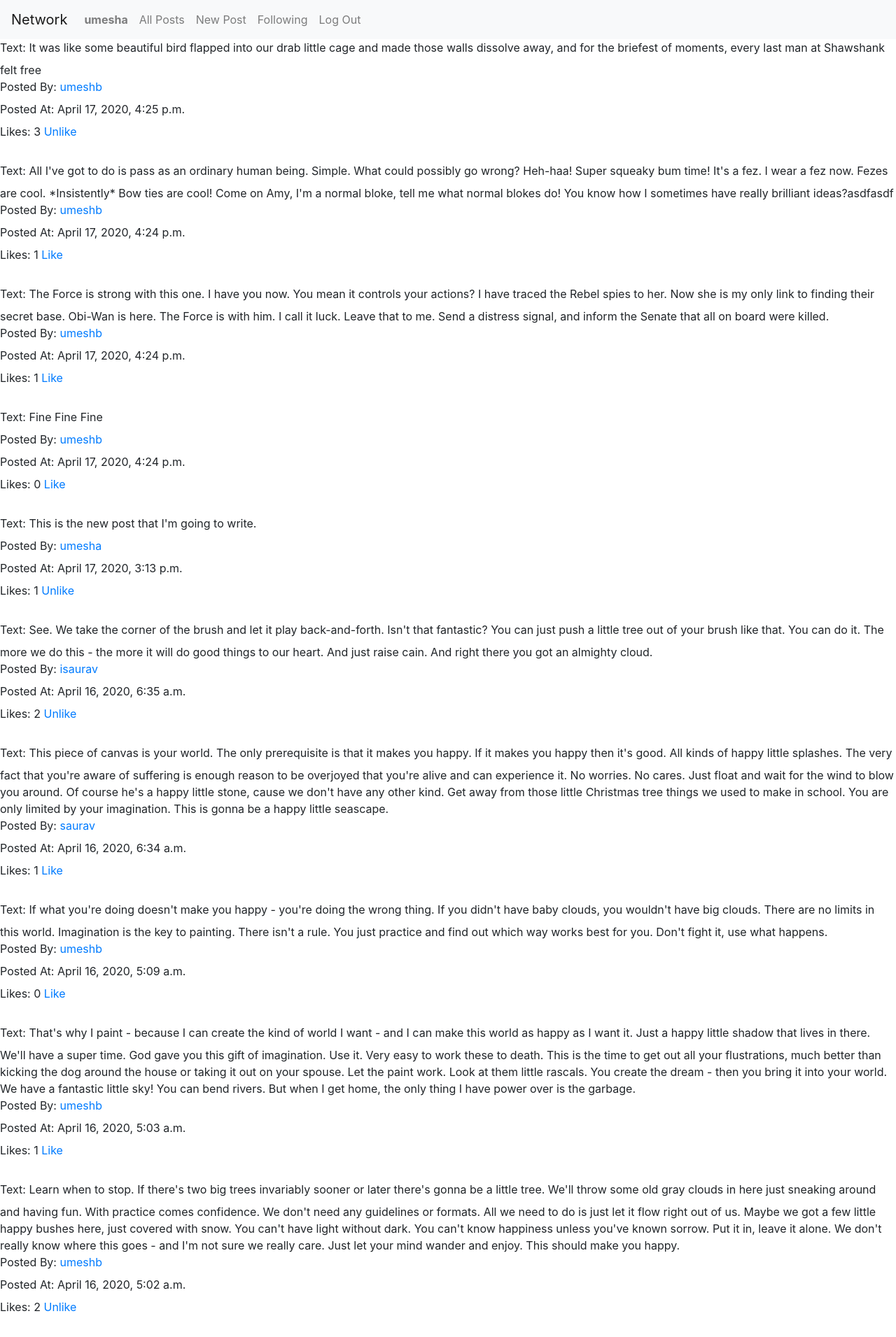
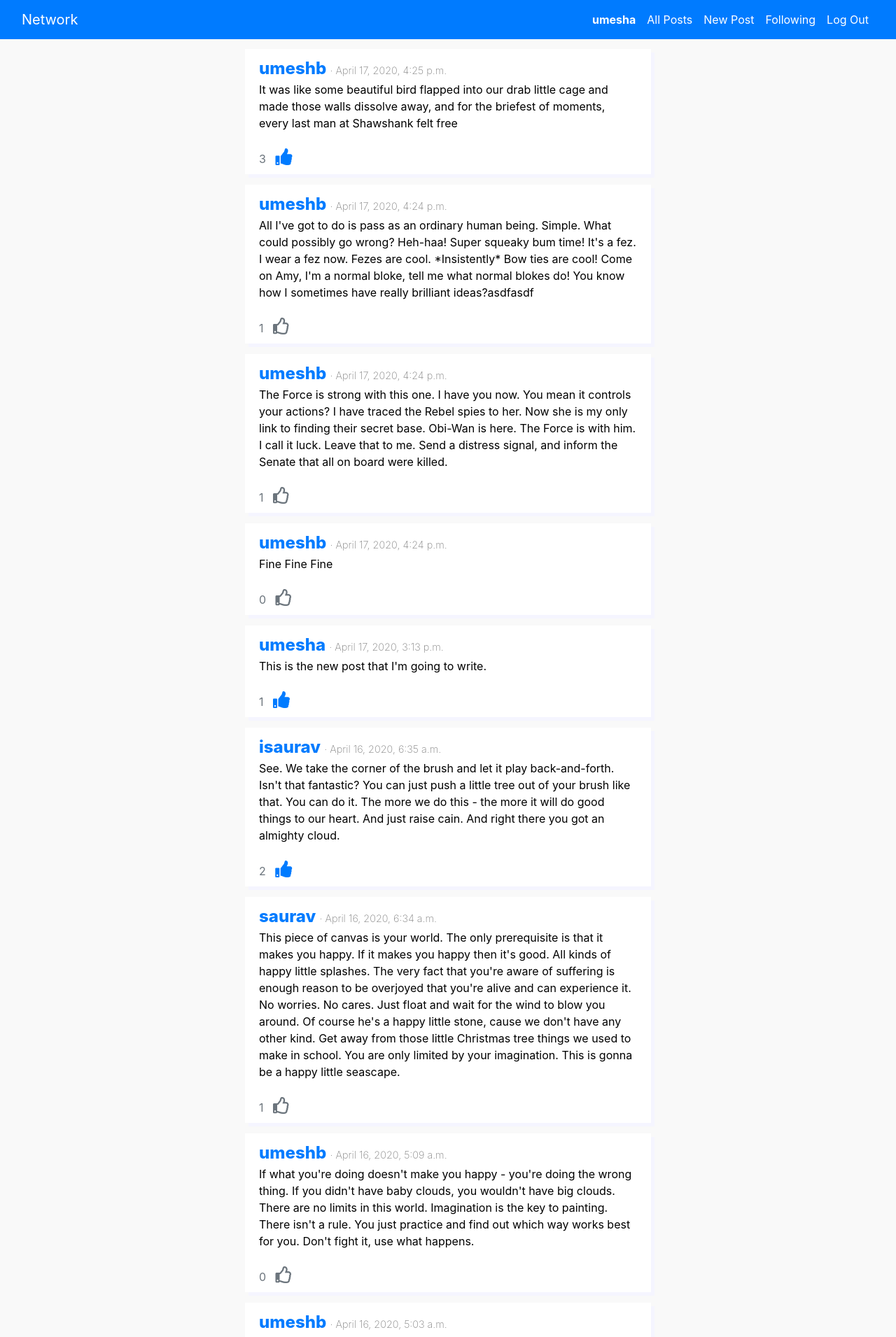
Before and after one commit to pathakumesh/Django-Twitter-App, a Django app: page / in a window 1280 px wide. Shown: the top 1911 px of the page at 70% size. Run offline with Django 3.2, Linux system fonts and the light colour scheme; a user stored in the database is signed in; data comes from the database, SQL or seed files in the repository; both versions use the stored data as it was after the commit; some libraries are stand-ins or nearby versions.

Commit message:
UI integration

```diff
--- /dev/null
+++ b/network/static/network/likeUnlike.js
@@ -0,0 +1,39 @@
+function getEventTarget(e){
+    e = e || window.event
+    return e.target || e.srcElement;
+}
+
+function clickHandler(e){
+    target = getEventTarget(e)
+    if(target.tagName.toLowerCase()=="i"){
+        id = target.getAttribute("data-buttonid");
+        likeCount = document.getElementById(id);
+        if(target.getAttribute("data-buttonWork")=="like"){
+            fetch('/like/'+id)
+            .then(res=>{
+                if(res.status == 200){
+                    target.setAttribute("class", "fa fa-thumbs-up text-primary")
+                    target.setAttribute("data-buttonWork", "unlike")
+                    return res.json()
+                }
+            })
+            .then(res=>{
+                likeCount.innerText = res['likes_count']
+            })
+        }
+
+        if(target.getAttribute("data-buttonWork")=="unlike"){
+            fetch('/unlike/'+id)
+            .then(res=>{
+                if(res.status == 200){
+                    target.setAttribute("class", "far fa-thumbs-up text-secondary")
+                    target.setAttribute("data-buttonWork", "like")
+                    return res.json()
+                }
+            })
+            .then(res=>{
+                likeCount.innerText = res['likes_count']
+            })
+        }
+    }
+}
--- a/network/static/network/styles.css
+++ b/network/static/network/styles.css
@@ -0,0 +1,102 @@
+.body{
+    margin-top: 70px;
+    width: auto;
+}
+
+body{
+    background-color: #f9f9f9;
+    color: black;
+}
+
+.row{
+    border: none;
+    box-shadow: 5px 5px rgb(245, 245, 255);
+    margin: 15px;
+    padding-left: 20px;
+    padding-top: 10px;
+    padding-right: 20px;
+    padding-bottom: 10px;
+    opacity: 100;
+    background-color: white;
+}
+
+.row:hover{
+    /* background-color: rgb(20, 30, 30); */
+    background-color: rgb(245, 245, 255);
+}
+
+.post-author{
+    font-size: 1.5em;
+    font-weight: 800;
+    /* color: rgb(43, 82, 255); */
+}
+
+.post-author:hover{
+    font-size: 1.5em;
+    font-weight: 800;
+    color: none;
+    /* color: rgb(43, 82, 255); */
+}
+
+.post-date{
+    color: gray;
+    font-size: 0.9em;
+    font-weight: 200;
+}
+
+.navbar-brand, .nav-link{
+    color: white;
+}
+
+
+.navbar-brand:hover, .nav-link:hover{
+    color: white;
+    text-decoration: underline;
+}
+
+.fa-thumbs-up{
+    font-size: 1.5em;
+    cursor: pointer;
+    margin-right: 40px;
+}
+
+.fa-thumbs-up:hover{
+    -webkit-transform: scale(1.5);
+    position: relative;
+}
+
+.fa-edit{
+    font-size: 1.3em;
+}
+
+.fa-edit:hover{
+    -webkit-transform: scale(1.5);
+}
+
+.create-post{
+    background-color: rgb(245, 245, 255) !important;
+    color: black !important;
+    border: 1px solid #428bca;
+}
+
+.create-post:focus{
+    background-color: rgb(245, 245, 255) !important;
+    color: black !important;
+    border: 1px solid #428bca;
+    box-shadow: 5px rgb(245, 245, 245);
+}
+
+#follow{
+    float: right;
+}
+
+.line{
+    height: 100px;
+    border: 10px solid black;
+}
+
+.pagination{
+    margin-top: 30px;
+    margin-bottom: 50px;
+    margin: auto;
+}
--- a/network/templates/network/index.html
+++ b/network/templates/network/index.html
@@ -1,52 +1,74 @@
 {% extends "network/layout.html" %}
+{% load static %}
 
 {% block body %}
+
+    <div class="container col-md-6 col-md-offset-3 centered-form center-block" onclick="clickHandler()">
 
         {% if messages %}
             <ul class="messages">
                 {% for msg in messages%}
                     <li>
-            <div class="alert alert-{{msg.level_tag}}" role="alert">
+                        <div class="alert alert-primary" role="alert">
                             {{msg.message}}
                         </div>
                     </li>
                 {% endfor %}
             </ul>
         {% endif %}
+
         {% for post in posts %}
-        <label>Text: </label> {{post.post_text}}
-        <br>
-        <label>Posted By: </label>
-        <a href="{% url 'user_info' user_id=post.posted_by.id%}">
+            <div class="row">
+                <div class="panel panel-default">
+                    <div class="panel-heading">
+                        <div class="toprow">
+                            <a href="{% url 'user_info' user_id=post.posted_by.id%}" class="post-author">
                                 {{post.posted_by}}
                             </a>
+
+                            <span class="post-date">
+                                · {{post.posted_at}}
+                            </span>
+                        </div>
+
+                        <div class="post-text">
+                            {{post.post_text}}
+                        </div>
+
+                    </div>
                     <br>
-        <label>Posted At: </label> {{post.posted_at}}
-        <br>
-        <label>Likes: </label> {{post.likes_count}}
-        <a href="{% url post.react.lower post_id=post.post_id %}">{{post.react}}</a>
-        <br>
-        <br>
+                    <span class="likes panel-body">
+                        <span id="{{ post.post_id }}" class="text-secondary"> {{post.likes_count}} </span> &nbsp;
+                        {% if post.react == "Unlike" %}
+                            <i class="fa fa-thumbs-up text-primary" data-buttonid="{{ post.post_id }}" data-buttonWork="unlike"></i>
+                        {% else %}
+                            <i class="far fa-thumbs-up text-secondary" data-buttonid="{{ post.post_id }}" data-buttonWork="like"></i>
+                        {% endif %}
+                    </span>
+                </div>
+            </div>
         {% endfor %}
+
         {% if posts.number %}
-        <div class="pagination">
-            <span class="step-links">
+            <ul class="pagination">
                     {% if posts.has_previous %}
-                    <a href="?page=1">&laquo; first</a>
-                    <a href="?page={{ posts.previous_page_number }}">previous</a>
+                        <li class="page-item"><a class="page-link" href="?page=1">&laquo; first</a></li>
+                        <li class="page-item"><a class="page-link" href="?page={{ posts.previous_page_number }}">previous</a></li>
                     {% endif %}
 
-                <span class="current">
-                    &nbsp(Page {{ posts.number }} of {{ posts.paginator.num_pages }})
+                    <span class="current" style="color: gray;">
+                        &nbsp;(Page {{ posts.number }} of {{ posts.paginator.num_pages }})&nbsp;
                     </span>
 
                     {% if posts.has_next %}
-                    <a href="?page={{ posts.next_page_number }}">next</a>
-                    <a href="?page={{ posts.paginator.num_pages }}">last &raquo;</a>
+                        <li class="page-item"><a class="page-link" href="?page={{ posts.next_page_number }}"> next</a></li>
+                        <li class="page-item"><a class="page-link" href="?page={{ posts.paginator.num_pages }}">last &raquo;</a></li>
                     {% endif %}
-            </span>
-        </div>
+            </ul>
         {% endif %}
 
+        <script src="{% static 'network/likeUnlike.js' %}"></script>
+
+    </div>
 
 {% endblock %}
--- a/network/templates/network/layout.html
+++ b/network/templates/network/layout.html
@@ -6,20 +6,23 @@
         <title>{% block title %}Social Network{% endblock %}</title>
         <link rel="stylesheet" href="https://stackpath.bootstrapcdn.com/bootstrap/4.4.1/css/bootstrap.min.css" integrity="sha384-Vkoo8x4CGsO3+Hhxv8T/Q5PaXtkKtu6ug5TOeNV6gBiFeWPGFN9MuhOf23Q9Ifjh" crossorigin="anonymous">
         <link href="{% static 'network/styles.css' %}" rel="stylesheet">
+        <link href="https://cdnjs.cloudflare.com/ajax/libs/font-awesome/5.13.0/css/all.min.css" rel="stylesheet">
+
     </head>
-    <body>
+    <body >
 
-        <nav class="navbar navbar-expand-lg navbar-light bg-light">
-            <a class="navbar-brand" href="#">Network</a>
+        <nav class="navbar navbar-expand-lg fixed-top bg-primary" role="navigation">
+            <div class="container-fluid">
+                <div class="navbar-header">
+                    <a class="navbar-brand mr-lg-auto" href="#">Network</a>
+                </div>
 
-            <div>
-              <ul class="navbar-nav mr-auto">
+                <ul class="navbar-nav ml-auto" id="navbarToggleExternalContent">
                     {% if user.is_authenticated %}
                         <li class="nav-item">
                             <a class="nav-link" href="{% url 'user_info' user_id=user.id%}"><strong>{{ user.username }}</strong></a>
                         </li>
-                {% endif %}
-                {% if user.is_authenticated %}
+
                         <li class="nav-item">
                             <a class="nav-link" href="{% url 'index' %}">All Posts</a>
                         </li>
--- a/network/templates/network/register.html
+++ b/network/templates/network/register.html
@@ -1,6 +1,8 @@
 {% extends "network/layout.html" %}
 
 {% block body %}
+
+    <div class="container col-md-6 col-md-offset-3 centered-form center-block background">
 
         <h2>Register</h2>
 
@@ -29,5 +31,6 @@
         </form>
 
         Already have an account? <a href="{% url 'login' %}">Log In here.</a>
+    </div>
 
 {% endblock %}
--- a/network/views.py
+++ b/network/views.py
@@ -11,6 +11,7 @@ from .serializers import *
 from django.core.paginator import Paginator
 
 from datetime import datetime
+
 
 MAX_ITEMS_PER_PAGE = 10
 
@@ -83,12 +84,22 @@ def user_info(request, user_id):
     for post in posts:
         # #Get like count for this post
         likes = Likes.objects.filter(post=post).count()
+
+        # Check if this post is already liked by me
+        already_liked = Likes.objects.filter(
+            post=post,
+            user=request.user
+        )
+        react = 'Unlike' if already_liked else 'Like'
+
         post_data.append({
             'post_id': post.id,
             'post_text': post.text,
             'posted_at': post.created_at,
-            'likes_count': likes
+            'likes_count': likes,
+            'react': react
         })
+
 
     # #Django Pagination
     page_number = request.GET.get('page', 1)
@@ -132,9 +143,11 @@ def follow(request, user_id):
     if user_id == request.user.id:
         message = "ERROR: Cannot perform action on self"
         status = messages.ERROR
+        return JsonResponse({"message": message}, status=400)
     else:
         # #Get user which is to be followed
         target_user = User.objects.get(pk=user_id)
+        followers_count = target_user.followers.count()
         try:
             # Create UserFollowing entry
             response = UserFollowing.objects.create(
@@ -142,12 +155,13 @@ def follow(request, user_id):
                 following_user_id=target_user,
             )
             message = "Followed user successfully"
-            status = messages.SUCCESS
+            target_user = User.objects.get(pk=user_id)
+            followers_count = target_user.followers.count()
+            return JsonResponse({"message": message, "followers_count":followers_count}, status=200)
         except IntegrityError:
             message = "ERROR: Already followed this user"
             status = messages.ERROR
-    messages.add_message(request, status, message)
-    return redirect("user_info", user_id=user_id)
+            return JsonResponse({"message": message}, status=400)
 
 
 @login_required
@@ -155,7 +169,7 @@ def unfollow(request, user_id):
     # #Check if target user is session user
     if user_id == request.user.id:
         message = "ERROR: Cannot perform action on self"
-        status = messages.ERROR
+        return JsonResponse({"message": message}, status=400)
     else:
         # #Get user which is to be un-followed
         target_user = User.objects.get(pk=user_id)
@@ -166,13 +180,15 @@ def unfollow(request, user_id):
                 following_user_id=target_user,
             )
             existing.delete()
-            message = "Un-followed user successfully"
-            status = messages.SUCCESS
+            target_user = User.objects.get(pk=user_id)
+            followers_count = target_user.followers.count()
+            message = "Unfollowed user successfully"
+            return JsonResponse({"message": message, "followers_count": followers_count}, status=200)
         except UserFollowing.DoesNotExist:
             message = "ERROR: User is not follower"
-            status = messages.ERROR
-    messages.add_message(request, status, message)
-    return redirect("user_info", user_id=user_id)
+            return JsonResponse({"message": message}, status=400)
+
+
 
 
 @login_required
@@ -187,17 +203,18 @@ def like(request, post_id):
     )
     if existing:
         message = "Post already liked"
-        status = messages.ERROR
+        status_code = 400
+        return JsonResponse({"message": message}, status=status_code)
+
     else:
         response = Likes.objects.create(
             post=post,
             user=request.user
         )
-        # Return to home page
         message = "Successfully liked post."
-        status = messages.SUCCESS
-    messages.add_message(request, status, message)
-    return redirect("index")
+        status_code = 200
+        likes_count = Likes.objects.filter(post=post).count()
+    return JsonResponse({"message": message, "likes_count": likes_count}, status=status_code)
 
 
 @login_required
@@ -212,14 +229,17 @@ def unlike(request, post_id):
     )
     if not existing:
         message = "Post not liked before"
-        status = messages.ERROR
+        status_code = 400
+        return JsonResponse({"message": message}, status=status_code)
+
     else:
         existing.delete()
-        # Return to home page
         message = "Successfully unliked post."
-        status = messages.SUCCESS
-    messages.add_message(request, status, message)
-    return redirect("index")
+        status_code = 200
+        # post = Post.objects.get(pk=post_id)
+        likes_count = Likes.objects.filter(post=post).count()
+
+    return JsonResponse({"message": message, "likes_count": likes_count}, status=status_code)
 
 
 @login_required
@@ -240,6 +260,7 @@ def create_post(request):
 @login_required
 def edit_post(request, post_id):
     # #Get post and check if exists or not
+
     try:
         post = Post.objects.get(user=request.user, pk=post_id)
     except Post.DoesNotExist:
```
Also changed, not shown: network/static/network/follow.js (added, +40 -0 lines), network/templates/network/login.html (+6 -2 lines), network/templates/network/post.html (+7 -3 lines), network/templates/network/user_info.html (+65 -28 lines), db.sqlite3, network/urls.py (line endings or trailing spaces). Lines whose indentation alone changed are shown as unchanged.
